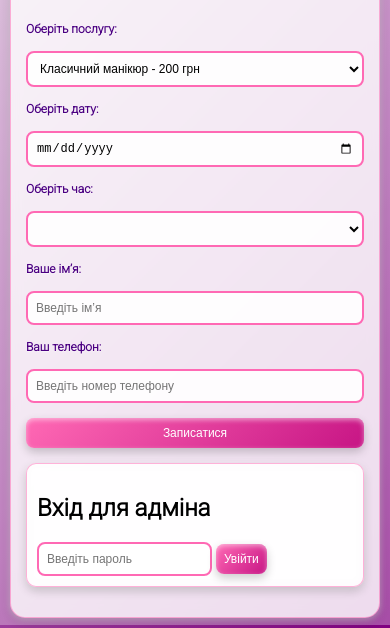
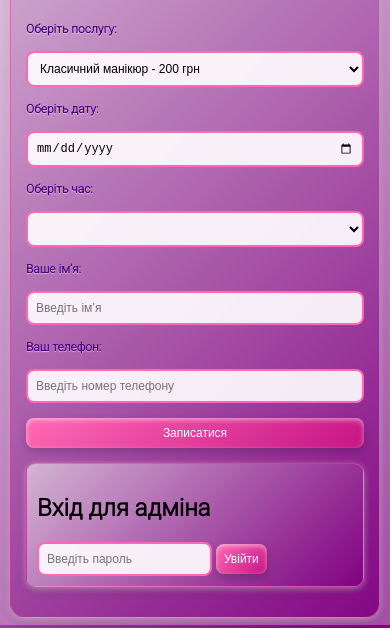
Before and after one commit to Maxibiznes/chernij, a plain HTML site: page index.html in a window 390 px wide. Both pictures are taken after a click on the element "Оксана Черній". Shown: the part 219-847 px from the top of the page. Drawn offline with nearby package versions, Linux system fonts and the light colour scheme.

Commit message:
Add files via upload

```diff
--- a/styles.css
+++ b/styles.css
@@ -22,8 +22,7 @@ body::before {
 .container {
     max-width: 600px;
     margin: 0 auto;
-    background: rgba(255, 255, 255, 0.8);
-    backdrop-filter: blur(10px);
+    background: linear-gradient(135deg, rgba(216, 191, 216, 0.9), rgba(128, 0, 128, 0.9));
     padding: 20px;
     border-radius: 15px;
     box-shadow: 0 8px 20px rgba(0, 0, 0, 0.2), 0 4px 10px rgba(255, 255, 255, 0.5);
@@ -150,8 +149,7 @@ button:active {
     max-width: 600px;
     margin: 15px auto;
     padding: 15px;
-    background: rgba(255, 255, 255, 0.8);
-    backdrop-filter: blur(8px);
+    background: linear-gradient(135deg, rgba(216, 191, 216, 0.9), rgba(128, 0, 128, 0.9));
     border-radius: 10px;
     box-shadow: 0 6px 15px rgba(0, 0, 0, 0.2), 0 3px 8px rgba(255, 255, 255, 0.5);
     border: 1px solid rgba(255, 105, 180, 0.5);
@@ -174,7 +172,6 @@ button:active {
 
     .container {
         padding: 15px;
-        backdrop-filter: blur(6px);
         box-shadow: 0 4px 10px rgba(0, 0, 0, 0.2), 0 2px 6px rgba(255, 255, 255, 0.5);
     }
 
@@ -209,7 +206,6 @@ button:active {
 
     .admin-login, .admin-panel {
         padding: 10px;
-        backdrop-filter: blur(6px);
         box-shadow: 0 4px 10px rgba(0, 0, 0, 0.2), 0 2px 6px rgba(255, 255, 255, 0.5);
     }
 }
```
